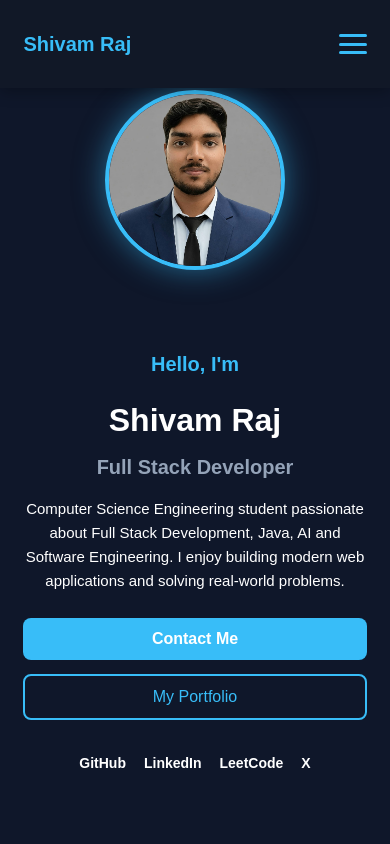
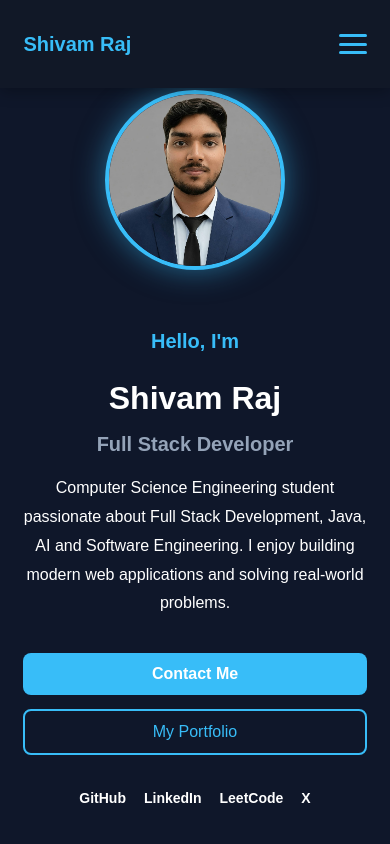
Before and after one commit to shivamraj502/Shivam-Raj-Portfolio, a React app in the folder app/: page / in a window 390 px wide. Shown: the top 844 px of the page. Built offline with nearby package versions, Linux system fonts and the light colour scheme; the HTML template or start-up script is replaced by a standard one.

Commit message:
hero.css updated

```diff
--- a/app/src/components/Hero.css
+++ b/app/src/components/Hero.css
@@ -1,3 +1,7 @@
+.hero, .hero * {
+  box-sizing: border-box;
+}
+
 .hero{
 
 display:flex;
@@ -285,10 +289,16 @@
     margin-bottom:18px;
 }
 
-.hero-left p{
+/* .hero-left p{
     font-size:15px;
     line-height:1.6;
     margin-bottom:25px;
+} */
+
+.hero-left p {
+    max-width: 100%;
+    word-wrap: break-word;
+    overflow-wrap: break-word;
 }
 
 .hero-buttons{
```
